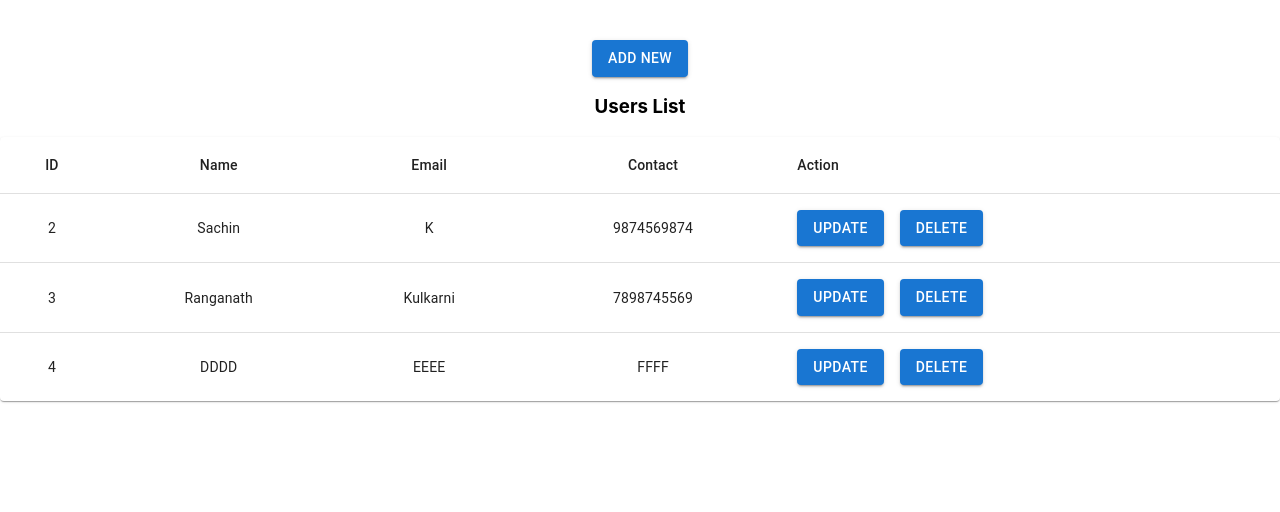
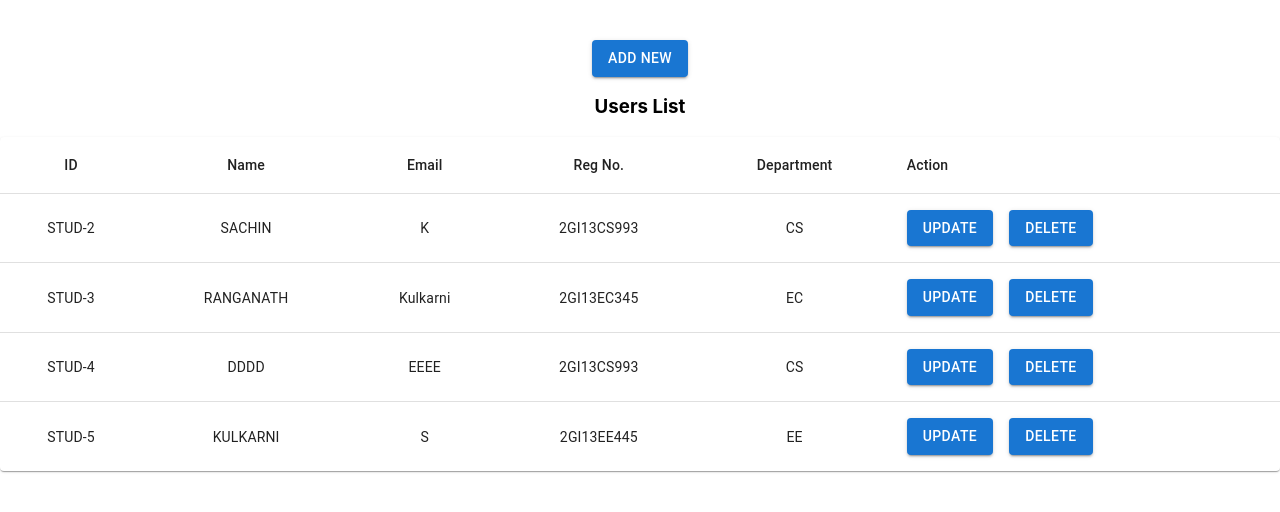
Before and after one commit to sachin-ranganath-k/redux-me, a React (Create React App) app: page / in a window 1280 px wide. Shown: the top 512 px of the page. Built offline with nearby package versions, Linux system fonts and the light colour scheme; data requests are answered from the project's data file.

Commit message:
Table Modified

```diff
--- a/db.json
+++ b/db.json
@@ -3,20 +3,26 @@
     {
       "name": "Sachin",
       "email": "K",
-      "contact": "9874569874",
+      "contact": "2GI13CS993",
       "id": 2
     },
     {
       "name": "Ranganath",
       "email": "Kulkarni",
-      "contact": "7898745569",
+      "contact": "2GI13EC345",
       "id": 3
     },
     {
       "name": "DDDD",
       "email": "EEEE",
-      "contact": "FFFF",
+      "contact": "2GI13CS993",
       "id": 4
+    },
+    {
+      "name": "Kulkarni",
+      "email": "S",
+      "contact": "2GI13EE445",
+      "id": 5
     }
   ]
 }
--- a/src/components/Home.js
+++ b/src/components/Home.js
@@ -12,6 +12,7 @@ import Paper from '@mui/material/Paper';
 import Button from '@mui/material/Button';
 import Stack from '@mui/material/Stack';
 import { Link, useNavigate } from 'react-router-dom';
+import {USER_ID} from '../constants/constants'
 
 
 function createData(name, calories, fat, carbs, protein) {
@@ -30,6 +31,8 @@ const Home=()=>{
     const allUsers=useSelector((state)=>state.user.userDataHere);  //Selects all data stored in store.
 //allUsers returns array. Will display data using map()
 
+
+
     const dispatch=useDispatch();
 
     const navigate=useNavigate();
@@ -40,7 +43,7 @@ const Home=()=>{
         .then((res)=>{
 
             dispatch(setUserData(res.data));  //FETCH_USERS in reducer
-            console.log(res.data)
+           // console.log(res.data)
 
         })
         .catch((err)=>{
@@ -88,7 +91,8 @@ const editUser=(id)=>{
             <TableCell align="center">ID</TableCell>
             <TableCell align="center">Name</TableCell>
             <TableCell align="center">Email</TableCell>
-            <TableCell align="center">Contact</TableCell>
+            <TableCell align="center">Reg No.</TableCell>
+            <TableCell align="center">Department</TableCell>
             <TableCell>Action</TableCell>
             {/* <TableCell align="right">Protein&nbsp;(g)</TableCell> */}
           </TableRow>
@@ -102,10 +106,11 @@ const editUser=(id)=>{
                     {/* <TableCell component="th" scope="row">
                         {userr.id}
                     </TableCell>  */}
-                        <TableCell align="center">{userr.id}</TableCell>
-                    <TableCell align="center">{userr.name}</TableCell>
+                        <TableCell align="center">{USER_ID+"-"+userr.id}</TableCell>
+                    <TableCell align="center">{userr.name.toUpperCase()}</TableCell>
                     <TableCell align="center">{userr.email}</TableCell>
                     <TableCell align="center">{userr.contact}</TableCell>
+                    <TableCell align="center">{userr.contact.substring(5,7)}</TableCell>
                     <TableCell align="center">
                         <Stack spacing={2} direction="row">
                             <Button variant="contained" onClick={(e)=>editUser(userr.id)}>Update</Button>
--- /dev/null
+++ b/src/constants/constants.js
@@ -0,0 +1 @@
+export const USER_ID="STUD";
```
